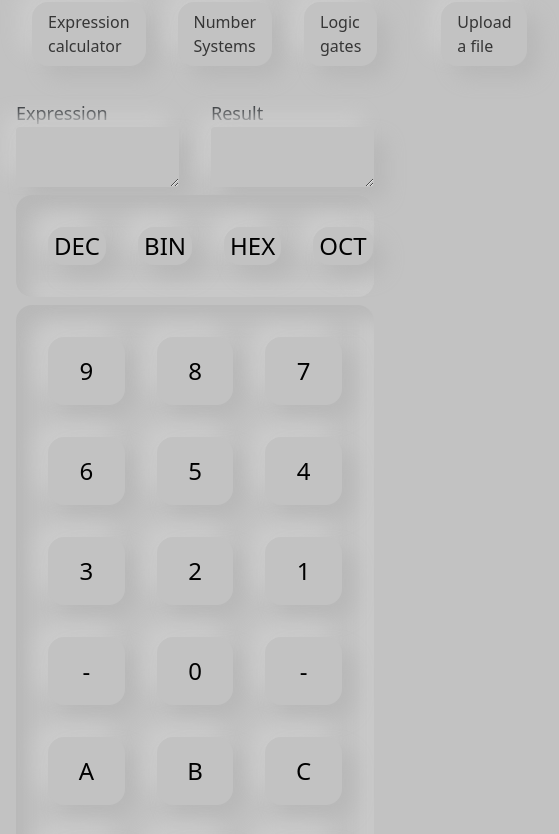
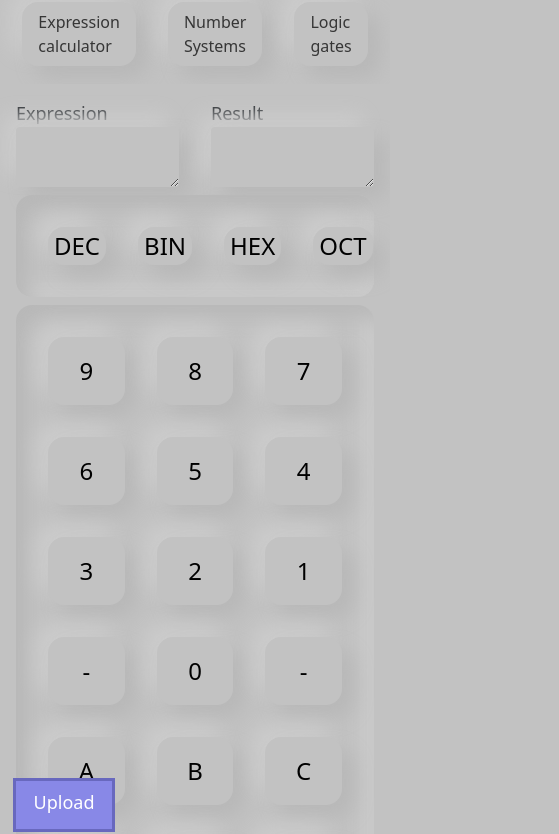
Before and after one commit to filipjoksovic/orscalculator, a website: page public/systems.html in a window 390 px wide. Shown: the top 834 px of the page, 559 px wide, since content can reach past the window. Drawn offline with nearby package versions, Linux system fonts and the light colour scheme; files that its build step writes are made by us from their sources; files whose address does not match are found by name.

Commit message:
Final commit unless bugfixes

```diff
--- a/css/logic.css
+++ b/css/logic.css
@@ -21,12 +21,6 @@ body {
         -12px -12px 20px rgba(204, 204, 204, 0);
 }
 
-/* .app {
-    padding: 1rem;
-    /* margin: 1rem; */
-    width: 100vw;
-    height: 90vh;
-} */
 
 #nav {
     width: 100%;
@@ -67,12 +61,15 @@ body {
 }
 
 @media only screen and (max-width:768px) {
+
+
     .app {
         grid-template-areas: "expression result"
-            "special operands"
-            "numbers numbers";
-        grid-template-rows: repeat(4, 1fr);
-        grid-template-columns: repeat(2, 1fr);
+            "number-systems number-systems"
+            "numbers numbers"
+            "operators operators";
+        grid-template-rows: repeat(4, 1fr) !important;
+        grid-template-columns: 1fr 1fr !important;
     }
 }
 
--- a/css/style.css
+++ b/css/style.css
@@ -29,12 +29,45 @@ body {
     display: grid;
 
 }
-
+#upMob{
+    display: none;
+}
 #nav {
     width: 100%;
     height: 10vh;
     display: flex;
     justify-content: space-between;
+}
+@media only screen and (max-width:768px){
+    #nav{
+        justify-content: center !important;
+        overflow: hidden;
+
+    }
+    #upNav{
+        display: none !important;
+    }
+    #upMob{
+        display: unset !important;
+        position: sticky;
+        bottom: 15px;
+        right:15px;
+        background-color: rgb(136, 136, 231) !important;
+        width: 6rem;
+        height: 3rem;
+        /* border-radius: 100%; */
+        text-align: center;
+        vertical-align: middle;
+        outline: 3px solid rgb(104, 104, 190) !important;
+    }
+    #upMob::after{
+        content: "Upload";
+        position: relative;
+        /* top:rem; */
+        top: .5rem;
+        color:white;
+        font-size: large;
+    }
 }
 
 #nav>.nav-links {
--- a/css/systems.css
+++ b/css/systems.css
@@ -47,6 +47,38 @@ body {
 
 #nav {
     height: 10vh;
+}
+@media only screen and (max-width:768px){
+    #nav{
+        justify-content: center !important;
+        overflow: hidden;
+    }
+    #upNav{
+        display: none !important;
+    }
+    #upNav{
+        display: none !important;
+    }
+    #upMob{
+        display: unset !important;
+        position: sticky;
+        bottom: 15px;
+        background-color: rgb(136, 136, 231) !important;
+        width: 6rem;
+        height: 3rem;
+        /* border-radius: 100%; */
+        text-align: center;
+        vertical-align: middle;
+        outline: 3px solid rgb(104, 104, 190) !important;
+    }
+    #upMob::after{
+        content: "Upload";
+        position: relative;
+        /* top:rem; */
+        top: .5rem;
+        color:white;
+        font-size: large;
+    }
 }
 
 .app {
@@ -119,7 +151,8 @@ label{
 .number-systems {
     grid-area: systems;
     display: grid;
-    grid-template-rows: repeat(4, 1fr);
+    grid-template-rows: repeat(2, 1fr);
+    grid-template-columns: repeat(2,1fr);
     padding: 2rem;
     gap: 2rem;
 }
--- a/public/systems.html
+++ b/public/systems.html
@@ -18,7 +18,7 @@
             <li class="neumorphic nav-link"><a href="/systems">Number Systems</a></li>
             <li class="neumorphic nav-link"><a href="/logic">Logic gates</a></li>
         </ul>
-        <ul class = "nav-links">
+        <ul class = "nav-links" id = "upNav">
             <li class = "neumorphic nav-link">
                 <label class = "file-label" for = "fUp">Upload a file</label>
                 <input id = "fUp" class = "d-none" name = "input"  type = "file" accept=".txt">
@@ -26,6 +26,8 @@
         </ul>
     </nav>
     <div class = "app">
+        <label id = "upMob" class = "file-label" for = "fUp"></label>
+
         <div class = "expression-container">
             <label>Expression</label>
             <textarea id = "expression-area" class = "neumorphic form-control"></textarea>
```
Also changed, not shown: public/index.html (+3 -2 lines).
